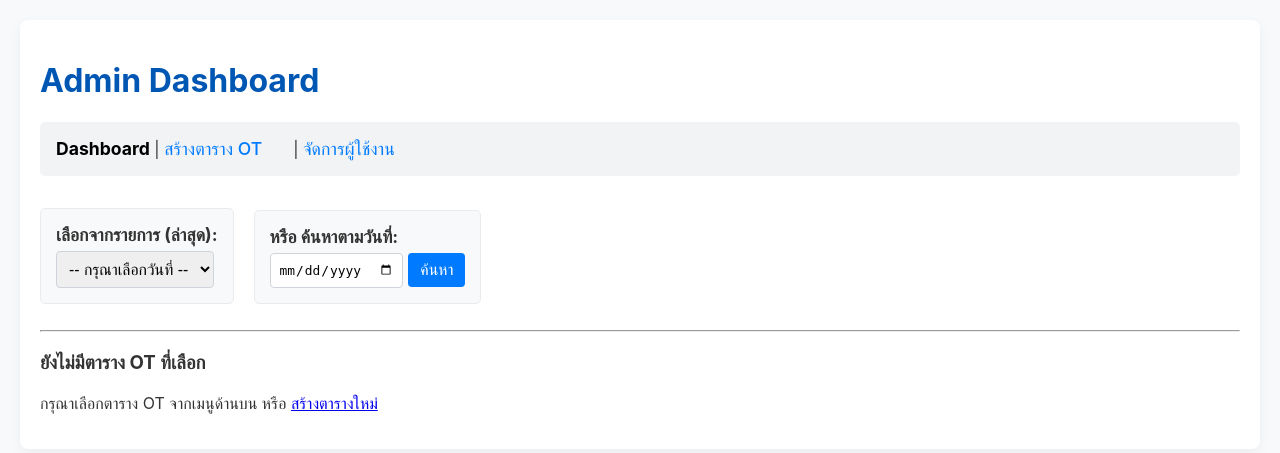
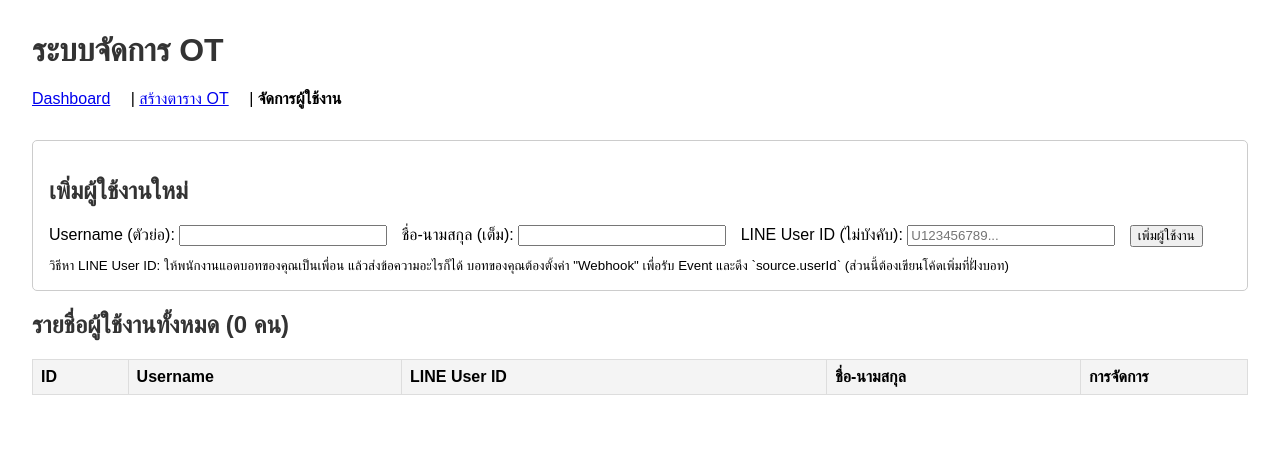
Before and after one commit to anatcha2539/OT_System, a Flask app: page /admin in a window 1280 px wide. Shown: the top 453 px of the page. Run offline with Flask 3, Linux system fonts and the light colour scheme; data that the repository does not hold is empty.

Commit message:
Feat: Implement L1 - Auto push LINE to users

```diff
--- a/app.py
+++ b/app.py
@@ -65,6 +65,7 @@ class User(db.Model):
     id = db.Column(db.Integer, primary_key=True)
     username = db.Column(db.String(80), unique=True, nullable=False)
     full_name = db.Column(db.String(120), nullable=False)
+    line_user_id = db.Column(db.String(100), nullable=True, unique=True, index=True)
     def __repr__(self):
         return f'<User {self.full_name}>'
 
@@ -228,19 +229,32 @@ def admin_users_page():
         # ถ้าตารางยังไม่ถูกสร้าง
         return f"เกิดข้อผิดพลาดในการโหลดข้อมูลผู้ใช้: {str(e)}"
 
-# (ใหม่) API สำหรับเพิ่ม User
+# (อัปเกรด) API สำหรับเพิ่ม User
 @app.route('/admin/add-user', methods=['POST'])
 def add_user():
     try:
         username = request.form['username']
         full_name = request.form['full_name']
+        line_user_id = request.form.get('line_user_id', None) # <-- (ใหม่)
+
+        # (ใหม่) ถ้ากรอก line_user_id มา (และไม่เว้นว่าง) ให้เช็กว่าซ้ำหรือไม่
+        if line_user_id and line_user_id.strip() != "":
+            existing_line_id = User.query.filter_by(line_user_id=line_user_id).first()
+            if existing_line_id:
+                return f"เกิดข้อผิดพลาด: LINE User ID ({line_user_id}) นี้มีผู้ใช้งานแล้ว"
+        else:
+            line_user_id = None # ถ้าส่งค่าว่างมา ให้เก็บเป็น None
 
         # ตรวจสอบว่า username ซ้ำหรือไม่
         existing_user = User.query.filter_by(username=username).first()
         if existing_user:
             return "เกิดข้อผิดพลาด: Username นี้มีผู้ใช้งานแล้ว"
 
-        new_user = User(username=username, full_name=full_name)
+        new_user = User(
+            username=username,
+            full_name=full_name,
+            line_user_id=line_user_id # <-- (ใหม่)
+        )
         db.session.add(new_user)
         db.session.commit()
 
@@ -272,25 +286,42 @@ def delete_user(user_id):
         db.session.rollback()
         return f"เกิดข้อผิดพลาด: {str(e)}"
 
-# (ใหม่) API สำหรับแก้ไขชื่อ User (รับ JSON จาก JavaScript)
+# (อัปเกรด) API สำหรับแก้ไขชื่อ User และ LINE ID (รับ JSON จาก JavaScript)
 @app.route('/admin/edit-user/<int:user_id>', methods=['POST'])
 def edit_user(user_id):
     try:
         data = request.json
         new_full_name = data.get('full_name')
+        new_line_user_id = data.get('line_user_id') # <-- (ใหม่)
+
+        user = User.query.get_or_404(user_id)
 
         if not new_full_name:
             return jsonify({"error": "ไม่พบชื่อใหม่"}), 400
 
-        user = User.query.get_or_404(user_id)
         user.full_name = new_full_name
+
+        # (ใหม่) ตรวจสอบ line_user_id
+        if new_line_user_id and new_line_user_id.strip() != "":
+            # ตรวจสอบว่า ID ใหม่นี้ซ้ำกับคนอื่นหรือไม่
+            existing_line_id = User.query.filter(
+                User.line_user_id == new_line_user_id,
+                User.id != user_id # ต้องไม่ซ้ำกับคนอื่น (ที่ไม่ใช่ตัวเอง)
+            ).first()
+            if existing_line_id:
+                return jsonify({"error": f"LINE User ID ({new_line_user_id}) นี้ ถูกใช้โดยผู้ใช้อื่นแล้ว"}), 400
+
+            user.line_user_id = new_line_user_id
+        else:
+            # ถ้าส่งค่าว่างมา (เช่น ลบ ID ออก)
+            user.line_user_id = None
+
         db.session.commit()
 
         return jsonify({"message": "success"}), 200
     except Exception as e:
         db.session.rollback()
         return jsonify({"error": str(e)}), 500
-
 
 # (ใหม่) API สำหรับลบตาราง OT และการตอบรับที่เกี่ยวข้องทั้งหมด
 @app.route('/admin/delete-schedule/<int:schedule_id>', methods=['POST'])
@@ -326,7 +357,7 @@ def admin_create_page():
 def create_schedule():
     data = request.json
     ot_date_str = data.get('date')
-    primary_user_ids = data.get('user_ids', [])
+    primary_user_ids = data.get('user_ids', []) # นี่คือ list ของ ID (ตัวเลข)
 
     if not ot_date_str or not primary_user_ids:
         return jsonify({"error": "กรุณาเลือกวันที่และพนักงานอย่างน้อย 1 คน"}), 400
@@ -338,40 +369,84 @@ def create_schedule():
         if existing_schedule:
             return jsonify({"error": f"มีตาราง OT สำหรับวันที่ {ot_date_str} อยู่แล้ว"}), 400
 
+        # 1. สร้าง Schedule
         new_schedule = OTSchedule(ot_date=ot_date)
         db.session.add(new_schedule)
-        db.session.commit()
+        db.session.commit() # Commit เพื่อให้ได้ new_schedule.id
 
+        # 2. สร้าง OTResponse และดึงข้อมูล User ที่มี LINE ID
         created_responses = []
-        user_map = {u.id: u.full_name for u in User.query.filter(User.id.in_(primary_user_ids)).all()}
+
+        # ดึง object User ทั้งหมดที่ถูกเลือก
+        selected_users = User.query.filter(User.id.in_(primary_user_ids)).all()
+        user_map = {u.id: u for u in selected_users} # สร้าง map เพื่อให้ดึงข้อมูลง่าย
 
         for user_id in primary_user_ids:
             response = OTResponse(schedule_id=new_schedule.id, primary_user_id=user_id)
             db.session.add(response)
             created_responses.append(response)
 
-        db.session.commit()
+        db.session.commit() # Commit responses ทั้งหมด
 
-        links_for_admin = []
+        # 3. (อัปเกรด) ส่ง LINE Push Message หาพนักงาน "แต่ละคน"
+        links_for_admin_fallback = [] # ลิงก์สำรองให้ Admin (เผื่อพนักงานไม่มี LINE ID)
+        names_list_for_group = [] # รายชื่อสำหรับส่งเข้ากลุ่ม
+        users_sent_count = 0
+
         for resp in created_responses:
-            user_name = user_map.get(resp.primary_user_id, "(ไม่พบชื่อ)")
-            links_for_admin.append({
-                "name": user_name,
-                "link": url_for('show_survey', token=resp.token)
-            })
+            # ดึงข้อมูล User จาก map
+            user = user_map.get(resp.primary_user_id)
+            if not user:
+                continue # ถ้าหา user ไม่เจอ (ซึ่งไม่ควรเกิด)
 
-        names_list = "\n".join([f"- {name}" for name in user_map.values()])
+            names_list_for_group.append(f"- {user.full_name}")
+            # สร้างลิงก์ Survey ส่วนตัว
+            survey_link = url_for('show_survey', token=resp.token, _external=True)
+
+            if user.line_user_id:
+                # (ใหม่) ถ้าพนักงานคนนี้มี LINE ID, ส่งหาเขาโดยตรง
+                try:
+                    message_text = (
+                        f"สวัสดีครับ คุณ {user.full_name},\n\n"
+                        f"คุณได้รับสิทธิ์ OT สำหรับวันที่ {ot_date.strftime('%d/%m/%Y')}\n"
+                        f"กรุณากดยืนยัน/สละสิทธิ์ ภายในลิงก์นี้:\n\n"
+                        f"{survey_link}"
+                    )
+                    message = TextSendMessage(text=message_text)
+                    line_bot_api.push_message(user.line_user_id, messages=message)
+                    users_sent_count += 1
+                except Exception as e:
+                    print(f"!!! ส่ง LINE หา {user.full_name} ({user.line_user_id}) ไม่สำเร็จ: {e}")
+                    # ถ้าส่งไม่สำเร็จ ให้ส่งลิงก์กลับไปให้ Admin แทน
+                    links_for_admin_fallback.append({
+                        "name": f"{user.full_name} (ส่ง LINE ไม่สำเร็จ)",
+                        "link": survey_link
+                    })
+            else:
+                # (ใหม่) ถ้าพนักงานไม่มี LINE ID, ส่งลิงก์กลับไปให้ Admin
+                links_for_admin_fallback.append({
+                    "name": f"{user.full_name} (ไม่มี LINE ID)",
+                    "link": survey_link
+                })
+
+        # 4. (อัปเกรด) ส่งข้อความ "สรุป" เข้ากลุ่ม LINE หลัก (กลุ่ม Admin)
+        names_list_str = "\n".join(names_list_for_group)
         message_to_group = (
             f"📢 สร้างตาราง OT ใหม่ 📢\n"
             f"วันที่: {ot_date.strftime('%d/%m/%Y')}\n\n"
-            f"ผู้มีสิทธิ์หลัก:\n{names_list}\n\n"
-            f"ระบบจะส่งลิงก์สำรวจให้ Admin เพื่อแจกจ่ายต่อไป"
+            f"ผู้มีสิทธิ์หลัก:\n{names_list_str}\n\n"
+            f"✅ ระบบได้ส่งลิงก์ Survey ให้พนักงานแล้ว {users_sent_count} คน"
         )
+        # ถ้ามีลิงก์ที่ส่งไม่สำเร็จ ให้แจ้ง Admin ด้วย
+        if links_for_admin_fallback:
+            message_to_group += "\n\n🚨 (Admin โปรดแจกจ่ายลิงก์ที่เหลือเอง)"
+
         send_line_push_message(message_to_group)
 
+        # 5. ส่งข้อมูลกลับหน้าเว็บ
         return jsonify({
             "message": "สร้างตาราง OT สำเร็จ!",
-            "links": links_for_admin,
+            "links": links_for_admin_fallback, # ส่งเฉพาะลิงก์ที่ส่งไม่สำเร็จ
             "schedule_id": new_schedule.id
         }), 201
 
--- a/templates/admin.html
+++ b/templates/admin.html
@@ -3,205 +3,132 @@
 <head>
     <meta charset="UTF-8">
     <meta name="viewport" content="width=device-width, initial-scale=1.0">
-    <title>Admin Dashboard</title>
+    <title>จัดการผู้ใช้งาน</title>
     <style>
-        /* (CSS เดิม) */
-        body {
-            font-family: -apple-system, BlinkMacSystemFont, "Segoe UI", Roboto, sans-serif;
-            margin: 0;
-            background-color: #f8f9fa;
-            color: #333;
-        }
-        .container {
-            max-width: 1200px;
-            margin: 20px auto;
-            padding: 20px;
-            background-color: #ffffff;
-            border-radius: 8px;
-            box-shadow: 0 4px 12px rgba(0,0,0,0.05);
-        }
-        h1, h2 { color: #0056b3; }
-        nav {
-            background: #f1f3f5;
-            padding: 1em;
-            border-radius: 5px;
-            margin-bottom: 2em;
-        }
-        nav a {
-            margin-right: 1.5em;
-            text-decoration: none;
-            color: #007bff;
-            font-weight: 500;
-            font-size: 1.1em;
-        }
-        nav strong { font-size: 1.1em; color: #000; }
+        body { font-family: sans-serif; margin: 2em; }
+        h1, h2 { color: #333; }
+        nav { margin-bottom: 2em; }
+        nav a { margin-right: 1em; }
+        table { width: 100%; border-collapse: collapse; }
+        th, td { border: 1px solid #ddd; padding: 8px; text-align: left; }
+        th { background-color: #f4f4f4; }
+        .form-container { margin-top: 2em; padding: 1em; border: 1px solid #ccc; border-radius: 5px; }
+        .form-container input { width: 200px; margin-right: 10px; margin-bottom: 10px; }
+        .action-btn { margin-right: 5px; }
 
-        table { width: 100%; border-collapse: collapse; margin-top: 20px; }
-        th, td { border: 1px solid #dee2e6; padding: 12px; text-align: left; }
-        th { background-color: #f1f3f5; font-weight: 600; }
-        tr:nth-child(even) { background-color: #f8f9fa; }
-
-        /* (ใหม่) จัดการฟอร์มเลือกวันที่ */
-        .search-container {
-            display: flex;
-            flex-wrap: wrap;
-            gap: 20px; /* ระยะห่างระหว่าง 2 ฟอร์ม */
-            margin-bottom: 1.5em;
-            font-size: 1.1em;
-            align-items: flex-end;
-        }
-        .search-container form {
-            background-color: #f8f9fa;
-            padding: 15px;
-            border-radius: 5px;
-            border: 1px solid #e9ecef;
-        }
-        .search-container label { font-weight: bold; display: block; margin-bottom: 5px; }
-        .search-container select, .search-container input[type="date"] {
-            padding: 8px;
-            font-size: 0.9em;
-            border: 1px solid #ced4da;
-            border-radius: 4px;
-        }
-        .search-container button {
-            padding: 8px 12px;
-            font-size: 0.9em;
-            background-color: #007bff;
-            color: white;
-            border: none;
-            border-radius: 4px;
-            cursor: pointer;
-        }
-
-        .header-flex { display: flex; justify-content: space-between; align-items: center; flex-wrap: wrap; }
-        .delete-btn { background-color: #dc3545; color: white; border: none; padding: 8px 12px; cursor: pointer; border-radius: 4px; font-size: 0.9em; font-weight: 500; }
-        .delete-btn:hover { background-color: #c82333; }
-        .status-pending { color: #868e96; font-style: italic; }
-        .status-confirmed { color: #28a745; font-weight: bold; }
-        .status-declined { color: #dc3545; font-weight: bold; }
-
-        /* (ใหม่) สไตล์สำหรับกล่อง Error */
-        .error-box {
-            color: #721c24;
-            background-color: #f8d7da;
-            border: 1px solid #f5c6cb;
-            padding: 1em;
-            border-radius: 5px;
-            margin-bottom: 1.5em;
-        }
-
+        /* (ใหม่) สไตล์สำหรับช่อง LINE ID */
+        th:nth-child(3), td:nth-child(3) { width: 35%; }
+        td:nth-child(3) input { width: 95%; } /* ให้ input ในตารางเต็มช่อง */
     </style>
 </head>
 <body>
-    <div class="container">
-        <h1>Admin Dashboard</h1>
-
+    <h1>ระบบจัดการ OT</h1>
     <nav>
-            <strong>Dashboard</strong> |
+        <a href="{{ url_for('admin_dashboard') }}">Dashboard</a> |
         <a href="{{ url_for('admin_create_page') }}">สร้างตาราง OT</a> |
-            <a href="{{ url_for('admin_users_page') }}">จัดการผู้ใช้งาน</a>
+        <strong>จัดการผู้ใช้งาน</strong>
     </nav>
 
-        <div class="search-container">
+    <div class="form-container">
+        <h2>เพิ่มผู้ใช้งานใหม่</h2>
+        <form action="{{ url_for('add_user') }}" method="POST">
+            <label for="username">Username (ตัวย่อ):</label>
+            <input type="text" id="username" name="username" required>
 
-            <form method="GET" action="{{ url_for('admin_dashboard') }}">
-                <label for="schedule_id">เลือกจากรายการ (ล่าสุด):</label>
-                <select name="schedule_id" id="schedule_id" onchange="this.form.submit()">
-                    <option value="">-- กรุณาเลือกวันที่ --</option>
-                    {% for schedule in all_schedules %}
-                        <option value="{{ schedule.id }}"
-                                {% if selected_schedule and selected_schedule.id == schedule.id %}selected{% endif %}>
-                            {{ schedule.ot_date.strftime('%d/%m/%Y') }}
-                        </option>
-                    {% endfor %}
-                </select>
-                <noscript><button type="submit">โหลดข้อมูล</button></noscript>
+            <label for="full_name">ชื่อ-นามสกุล (เต็ม):</label>
+            <input type="text" id="full_name" name="full_name" required>
+
+            <label for="line_user_id">LINE User ID (ไม่บังคับ):</label>
+            <input type="text" id="line_user_id" name="line_user_id" placeholder="U123456789...">
+            <button type="submit">เพิ่มผู้ใช้งาน</button>
         </form>
-
-            <form method="GET" action="{{ url_for('admin_dashboard') }}">
-                <label for="search_date">หรือ ค้นหาตามวันที่:</label>
-                <input type="date" name="search_date" id="search_date"
-                       value="{{ request.args.get('search_date', '') }}">
-                <button type="submit">ค้นหา</button>
-            </form>
-
-        </div> <hr>
-
-        {% if error_message %}
-            <div class="error-box">
-                <strong>เกิดข้อผิดพลาด:</strong> {{ error_message }}
-            </div>
-        {% endif %}
-
-
-        {% if selected_schedule %}
-
-            <div class="header-flex">
-                <h2>
-                    ผลลัพธ์สำหรับ: {{ selected_schedule.ot_date.strftime('%d/%m/%Y') }}
-                </h2>
-
-                <form action="{{ url_for('delete_schedule', schedule_id=selected_schedule.id) }}"
-                      method="POST" style="margin: 10px 0;">
-                    <button type="submit" class="delete-btn"
-                            onclick="return confirm('คุณแน่ใจหรือไม่ว่าต้องการลบตาราง OT วันที่ {{ selected_schedule.ot_date.strftime('%d/%m/%Y') }}?\n\n*** การกระทำนี้จะลบข้อมูลการตอบรับทั้งหมดของวันนี้อย่างถาวร ***')">
-                        🗑️ ลบตารางนี้
-                    </button>
-                </form>
+        <small>วิธีหา LINE User ID: ให้พนักงานแอดบอทของคุณเป็นเพื่อน แล้วส่งข้อความอะไรก็ได้ บอทของคุณต้องตั้งค่า "Webhook" เพื่อรับ Event และดึง `source.userId` (ส่วนนี้ต้องเขียนโค้ดเพิ่มที่ฝั่งบอท)</small>
     </div>
 
+    <h2>รายชื่อผู้ใช้งานทั้งหมด ({{ users|length }} คน)</h2>
     <table>
         <thead>
             <tr>
-                        <th style="width: 20%;">พนักงาน (สิทธิ์หลัก)</th>
-                        <th style="width: 15%;">สถานะ</th>
-                        <th>รายละเอียด (ผู้รับมอบสิทธิ์ / Admin)</th>
-                        <th style="width: 30%;">ลิงก์ Survey (สำหรับแจกจ่าย)</th>
+                <th>ID</th>
+                <th>Username</th>
+                <th>LINE User ID</th>
+                <th>ชื่อ-นามสกุล</th>
+                <th style="width: 150px;">การจัดการ</th>
             </tr>
         </thead>
         <tbody>
-                    {% for res in responses %}
-                    <tr>
-                        <td>{{ res.primary_user.full_name }}</td>
-
-                        {% if res.response_status == 'pending' %}
-                            <td class="status-pending"><strong>รอการตอบรับ</strong></td>
-                            <td>-</td>
-                        {% elif res.response_status == 'confirmed' %}
-                            <td class="status-confirmed">✅ ยืนยัน</td>
-                            <td>-</td>
-                        {% elif res.response_status == 'declined' %}
-                            <td class="status-declined">❌ สละสิทธิ์</td>
-                            <td>
-                                {% if res.delegated_user %}
-                                    มอบสิทธิ์ให้ ➡️ <strong>{{ res.delegated_user.full_name }}</strong>
-                                {% elif res.let_admin_decide %}
-                                    <i>(แจ้งให้ Admin จัดการ)</i>
-                                {% else %}
-                                    <i>(ปฏิเสธโดยไม่เลือกตัวแทน)</i>
-                                {% endif %}
-                            </td>
-                        {% endif %}
-
+            {% for user in users %}
+            <tr id="user-row-{{ user.id }}">
+                <td>{{ user.id }}</td>
+                <td>{{ user.username }}</td>
                 <td>
                     <input type="text"
-                                   value="{{ url_for('show_survey', token=res.token, _external=True) }}"
-                                   readonly
-                                   style="width: 95%; padding: 5px;">
+                           id="line-id-{{ user.id }}"
+                           value="{{ user.line_user_id or '' }}"
+                           placeholder="(ว่าง)">
                 </td>
-                    </tr>
-                    {% else %}
-                    <tr>
-                        <td colspan="4" style="text-align: center;">ยังไม่มีรายชื่อพนักงานสำหรับตารางนี้</td>
+                <td>
+                    <input type="text"
+                            id="full-name-{{ user.id }}"
+                            value="{{ user.full_name }}"
+                            required>
+                </td>
+                <td>
+                    <button class="action-btn" onclick="editUser({{ user.id }})">บันทึก</button>
+
+                    <form action="{{ url_for('delete_user', user_id=user.id) }}" method="POST" style="display:inline;">
+                        <button type="submit" class="action-btn" onclick="return confirm('คุณแน่ใจหรือไม่ว่าต้องการลบผู้ใช้ {{ user.full_name }}?')">ลบ</button>
+                    </form>
+                </td>
             </tr>
             {% endfor %}
         </tbody>
     </table>
 
-        {% elif not error_message %}
-            <h3>ยังไม่มีตาราง OT ที่เลือก</h3>
-            <p>กรุณาเลือกตาราง OT จากเมนูด้านบน หรือ <a href="{{ url_for('admin_create_page') }}">สร้างตารางใหม่</a></p>
-        {% endif %}
+    <script>
+        function editUser(userId) {
+            // ดึงค่าใหม่จากช่อง input ในแถว
+            const newName = document.getElementById(`full-name-${userId}`).value;
+            const newLineId = document.getElementById(`line-id-${userId}`).value;
 
-    </div> </body>
+            if (!newName || newName.trim() === "") {
+                alert("กรุณากรอก ชื่อ-นามสกุล");
+                return;
+            }
+
+            // ไฮไลต์แถวที่กำลังทำงาน
+            document.getElementById(`user-row-${userId}`).style.backgroundColor = '#fffbe6';
+
+            fetch(`/admin/edit-user/${userId}`, {
+                method: 'POST',
+                headers: {
+                    'Content-Type': 'application/json'
+                },
+                // ส่งข้อมูลทั้ง 2 ค่ากลับไป
+                body: JSON.stringify({
+                    full_name: newName.trim(),
+                    line_user_id: newLineId.trim()
+                })
+            })
+            .then(response => response.json())
+            .then(data => {
+                if (data.message === "success") {
+                    // ถ้าสำเร็จ ให้เปลี่ยนสีกลับ
+                    document.getElementById(`user-row-${userId}`).style.backgroundColor = '#d4edda'; // สีเขียว
+                    setTimeout(() => {
+                         document.getElementById(`user-row-${userId}`).style.backgroundColor = ''; // กลับเป็นปกติ
+                    }, 2000);
+                } else {
+                    alert("เกิดข้อผิดพลาด: " + data.error);
+                    document.getElementById(`user-row-${userId}`).style.backgroundColor = '#f8d7da'; // สีแดง
+                }
+            })
+            .catch(err => {
+                console.error('Error:', err);
+                alert("เกิดข้อผิดพลาดในการเชื่อมต่อ");
+                document.getElementById(`user-row-${userId}`).style.backgroundColor = '#f8d7da'; // สีแดง
+            });
+        }
+    </script>
+</body>
 </html>
```
Lines whose indentation alone changed are shown as unchanged.
